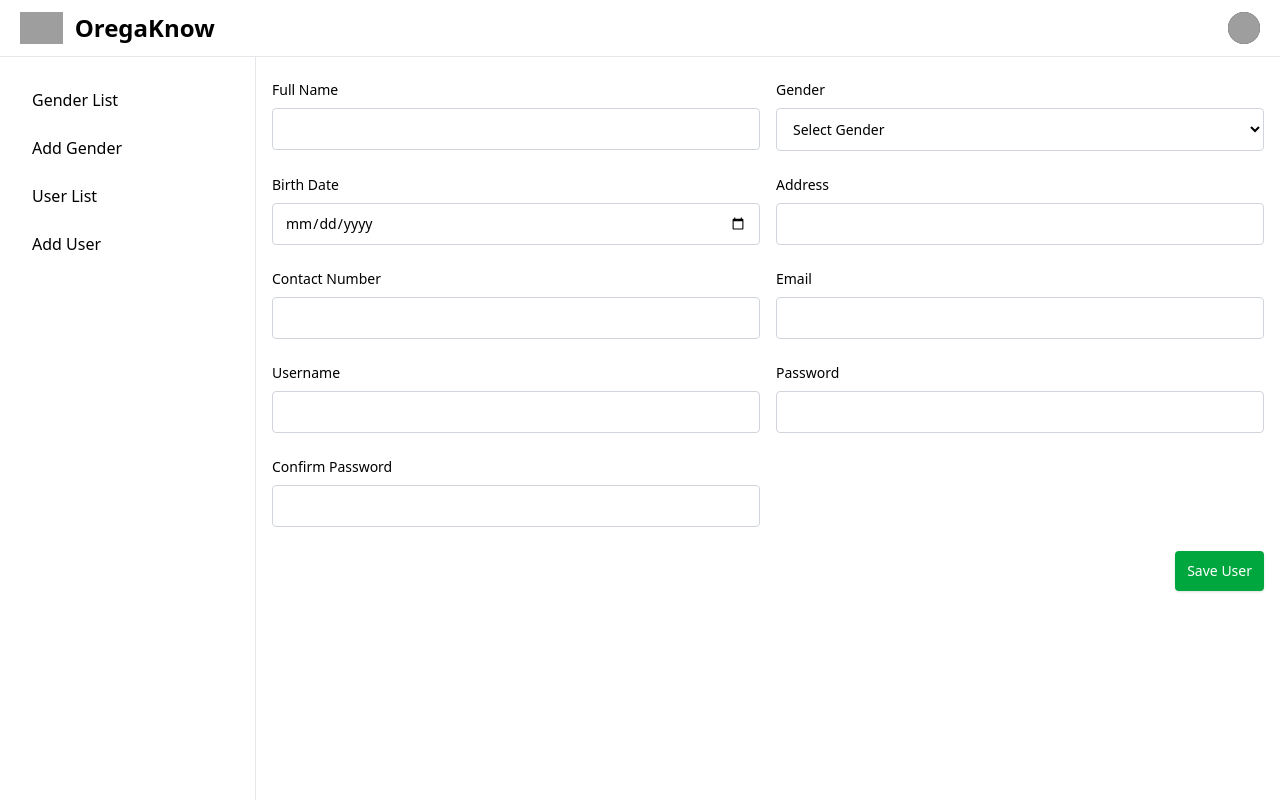
After one commit to BOGZS04/group1site, a Django app: page /user/add in a window 1280 px wide. The commit adds this page. Run offline with Django 4.2, Linux system fonts and the light colour scheme; data that the repository does not hold is empty; grey boxes are pictures that could not be loaded.

Commit message:
Added AddUser, and LoadUsers Features

```diff
--- a/crud/static/css/output.css
+++ b/crud/static/css/output.css
@@ -7,29 +7,22 @@
       "Segoe UI Emoji", "Segoe UI Symbol", "Noto Color Emoji";
     --font-mono: ui-monospace, SFMono-Regular, Menlo, Monaco, Consolas, "Liberation Mono",
       "Courier New", monospace;
+    --color-red-100: oklch(93.6% 0.032 17.717);
+    --color-red-500: oklch(63.7% 0.237 25.331);
     --color-red-600: oklch(57.7% 0.245 27.325);
     --color-red-700: oklch(50.5% 0.213 27.518);
     --color-green-100: oklch(96.2% 0.044 156.743);
-    --color-green-200: oklch(92.5% 0.084 155.995);
     --color-green-500: oklch(72.3% 0.219 149.579);
     --color-green-600: oklch(62.7% 0.194 149.214);
     --color-green-700: oklch(52.7% 0.154 150.069);
-    --color-green-800: oklch(44.8% 0.119 151.328);
     --color-cyan-950: oklch(30.2% 0.056 229.695);
-    --color-blue-100: oklch(93.2% 0.032 255.585);
-    --color-blue-300: oklch(80.9% 0.105 251.813);
-    --color-blue-500: oklch(62.3% 0.214 259.815);
     --color-blue-600: oklch(54.6% 0.245 262.881);
-    --color-blue-800: oklch(42.4% 0.199 265.638);
-    --color-blue-900: oklch(37.9% 0.146 265.522);
-    --color-gray-50: oklch(98.5% 0.002 247.839);
     --color-gray-100: oklch(96.7% 0.003 264.542);
     --color-gray-200: oklch(92.8% 0.006 264.531);
     --color-gray-300: oklch(87.2% 0.01 258.338);
     --color-gray-400: oklch(70.7% 0.022 261.325);
     --color-gray-500: oklch(55.1% 0.027 264.364);
     --color-gray-600: oklch(44.6% 0.03 256.802);
-    --color-gray-700: oklch(37.3% 0.034 259.733);
     --color-gray-800: oklch(27.8% 0.033 256.848);
     --color-gray-900: oklch(21% 0.034 264.665);
     --color-black: #000;
@@ -292,6 +285,9 @@
   .flex {
     display: flex;
   }
+  .grid {
+    display: grid;
+  }
   .hidden {
     display: none;
   }
@@ -365,6 +361,9 @@
   .list-none {
     list-style-type: none;
   }
+  .grid-cols-1 {
+    grid-template-columns: repeat(1, minmax(0, 1fr));
+  }
   .items-center {
     align-items: center;
   }
@@ -379,6 +378,9 @@
   }
   .justify-start {
     justify-content: flex-start;
+  }
+  .gap-4 {
+    gap: calc(var(--spacing) * 4);
   }
   .space-y-2 {
     :where(& > :not(:last-child)) {
@@ -461,6 +463,9 @@
   }
   .bg-green-600 {
     background-color: var(--color-green-600);
+  }
+  .bg-red-100 {
+    background-color: var(--color-red-100);
   }
   .bg-red-600 {
     background-color: var(--color-red-600);
@@ -555,6 +560,9 @@
   }
   .text-green-500 {
     color: var(--color-green-500);
+  }
+  .text-red-500 {
+    color: var(--color-red-500);
   }
   .text-white {
     color: var(--color-white);
@@ -663,6 +671,11 @@
     @media (width >= 40rem) {
       --tw-translate-x: calc(var(--spacing) * 0);
       translate: var(--tw-translate-x) var(--tw-translate-y);
+    }
+  }
+  .sm\:grid-cols-2 {
+    @media (width >= 40rem) {
+      grid-template-columns: repeat(2, minmax(0, 1fr));
     }
   }
   .sm\:text-2xl {
--- a/crud/static/js/auto_hide_message.js
+++ b/crud/static/js/auto_hide_message.js
@@ -1,6 +1,7 @@
-setTimeout(() => {
-    const successToastMessage = document.getElementById('toast-success')
-    if(successToastMessage) {
-        successToastMessage.style.display = 'none'
-    }
-}, 3000)
+//This script will automatically hide the toast message after 3 seconds
+  setTimeout(() => {
+    const toasts = document.querySelectorAll('[id^="toast-"]');
+    toasts.forEach(toast => {
+      toast.style.display = 'none';
+    });
+  }, 3000);
--- a/crud/templates/include/sidebar.html
+++ b/crud/templates/include/sidebar.html
@@ -67,12 +67,12 @@
             </a>
            </li>
            <li>
-            <a href="#" class="flex items-center p-2 text-black rounded-lg  hover:bg-gray-100 group">
+            <a href="/user/list" class="flex items-center p-2 text-black rounded-lg  hover:bg-gray-100 group">
                 <span class="ms-3">User List</span>
             </a>
            </li>
            <li>
-            <a href="#" class="flex items-center p-2 text-black rounded-lg  hover:bg-gray-100 group">
+            <a href="/user/add" class="flex items-center p-2 text-black rounded-lg  hover:bg-gray-100 group">
                 <span class="ms-3">Add User</span>
             </a>
            </li>
--- a/crud/templates/include/toastmessage.html
+++ b/crud/templates/include/toastmessage.html
@@ -1,16 +1,34 @@
 {% load static %}
 
-{% if  messages %}
+{% if messages %}
   {% for message in messages %}
-    <div id="toast-success" class="flex ml-64 mt-16 items-center w-full z-60 max-w-xs p-4 mb-4 text-gray-500 bg-white rounded-lg shadow-sm" role="alert">
-    <div class="inline-flex items-center justify-center shrink-0 w-8 h-8 text-green-500 bg-green-100 rounded-lg">
+    <div id="toast-{{ message.tags }}" class="flex ml-64 mt-16 items-center w-full z-60 max-w-xs p-4 mb-4 text-gray-500 bg-white rounded-lg shadow-sm" role="alert">
+      <div class="inline-flex items-center justify-center shrink-0 w-8 h-8
+                  {% if message.tags == 'success' %}
+                    text-green-500 bg-green-100
+                  {% elif message.tags == 'error' %}
+                    text-red-500 bg-red-100
+                  {% endif %}
+                  rounded-lg">
+
+        {% if message.tags == 'success' %}
+          <!-- Check Icon -->
           <svg class="w-5 h-5" aria-hidden="true" xmlns="http://www.w3.org/2000/svg" fill="currentColor" viewBox="0 0 20 20">
             <path d="M10 .5a9.5 9.5 0 1 0 9.5 9.5A9.51 9.51 0 0 0 10 .5Zm3.707 8.207-4 4a1 1 0 0 1-1.414 0l-2-2a1 1 0 0 1 1.414-1.414L9 10.586l3.293-3.293a1 1 0 0 1 1.414 1.414Z"/>
           </svg>
-        <span class="sr-only">Check icon</span>
+        {% elif message.tags == 'error' %}
+          <!-- X Icon -->
+          <svg class="w-5 h-5" aria-hidden="true" xmlns="http://www.w3.org/2000/svg" fill="currentColor" viewBox="0 0 20 20">
+            <path d="M10 0a10 10 0 1 0 10 10A10.01 10.01 0 0 0 10 0Zm4.3 13.3a1 1 0 0 1-1.4 1.4L10 11.4l-2.9 2.9a1 1 0 1 1-1.4-1.4L8.6 10 5.7 7.1a1 1 0 0 1 1.4-1.4L10 8.6l2.9-2.9a1 1 0 0 1 1.4 1.4L11.4 10Z"/>
+          </svg>
+        {% endif %}
+
+        <span class="sr-only">{{ message.tags|capfirst }} icon</span>
       </div>
+
       <div class="ms-3 text-sm font-normal">{{ message }}</div>
-    <button type="button" class="ms-auto -mx-1.5 -my-1.5 bg-white text-gray-400 hover:text-gray-900 rounded-lg focus:ring-2 focus:ring-gray-300 p-1.5 hover:bg-gray-100 inline-flex items-center justify-center h-8 w-8" data-dismiss-target="#toast-success" aria-label="Close">
+
+      <button type="button" class="ms-auto -mx-1.5 -my-1.5 bg-white text-gray-400 hover:text-gray-900 rounded-lg focus:ring-2 focus:ring-gray-300 p-1.5 hover:bg-gray-100 inline-flex items-center justify-center h-8 w-8" data-dismiss-target="#toast-{{ message.tags }}" aria-label="Close">
         <span class="sr-only">Close</span>
         <svg class="w-3 h-3" aria-hidden="true" xmlns="http://www.w3.org/2000/svg" fill="none" viewBox="0 0 14 14">
           <path stroke="currentColor" stroke-linecap="round" stroke-linejoin="round" stroke-width="2" d="m1 1 6 6m0 0 6 6M7 7l6-6M7 7l-6 6"/>
--- /dev/null
+++ b/crud/templates/user/AddUser.html
@@ -0,0 +1,98 @@
+{% extends "layout/base.html" %}
+
+{% block title %}Add User Page{% endblock %}
+
+{% block content %}
+{% include "include/sidebar.html" %}
+{% include "include/toastmessage.html" %}
+
+<div class="flex pt-16">
+
+  <main class="flex-1 p-4 sm:ml-64">
+    <form action="/user/add" method="post">
+      {% csrf_token %}
+      <!-- Start of Grid Layout -->
+      <div class="grid grid-cols-1 sm:grid-cols-2 gap-4">
+
+        <!-- Full Name -->
+        <div class="mx-auto w-full mb-2">
+          <label for="full_name" class="block text-sm font-medium mb-2">Full Name</label>
+          <input type="text" id="full_name" name="full_name"
+            class="bg-white px-3 py-2.5 border border-gray-300 text-black block text-sm font-medium rounded-sm w-full focus:outline-none focus:ring-blue-600 focus:border-blue-600" required />
+        </div>
+
+        <!-- Gender -->
+        <div class="mx-auto w-full mb-2">
+          <label for="gender" class="block text-sm font-medium mb-2">Gender</label>
+          <select id="gender" name="gender"
+            class="bg-white px-3 py-2.5 border border-gray-300 text-black block text-sm font-medium rounded-sm w-full focus:outline-none focus:ring-blue-600 focus:border-blue-600" required>
+            <option value="">Select Gender</option>
+            {% for gender in genders %}
+              <option value="{{ gender.gender_id }}">{{ gender.gender }}</option>
+            {% endfor %}
+          </select>
+        </div>
+
+        <!-- Birth Date -->
+        <div class="mx-auto w-full mb-2">
+          <label for="birth_date" class="block text-sm font-medium mb-2">Birth Date</label>
+          <input type="date" id="birth_date" name="birth_date"
+            class="bg-white px-3 py-2.5 border border-gray-300 text-black block text-sm font-medium rounded-sm w-full focus:outline-none focus:ring-blue-600 focus:border-blue-600" required />
+        </div>
+
+        <!-- Address -->
+        <div class="mx-auto w-full mb-2">
+          <label for="address" class="block text-sm font-medium mb-2">Address</label>
+          <input type="text" id="address" name="address"
+            class="bg-white px-3 py-2.5 border border-gray-300 text-black block text-sm font-medium rounded-sm w-full focus:outline-none focus:ring-blue-600 focus:border-blue-600" required />
+        </div>
+
+        <!-- Contact Number -->
+        <div class="mx-auto w-full mb-2">
+          <label for="contact_number" class="block text-sm font-medium mb-2">Contact Number</label>
+          <input type="text" id="contact_number" name="contact_number"
+            class="bg-white px-3 py-2.5 border border-gray-300 text-black block text-sm font-medium rounded-sm w-full focus:outline-none focus:ring-blue-600 focus:border-blue-600" required />
+        </div>
+
+        <!-- Email -->
+        <div class="mx-auto w-full mb-2">
+          <label for="email" class="block text-sm font-medium mb-2">Email</label>
+          <input type="email" id="email" name="email"
+            class="bg-white px-3 py-2.5 border border-gray-300 text-black block text-sm font-medium rounded-sm w-full focus:outline-none focus:ring-blue-600 focus:border-blue-600" required />
+        </div>
+
+        <!-- Username -->
+        <div class="mx-auto w-full mb-2">
+          <label for="username" class="block text-sm font-medium mb-2">Username</label>
+          <input type="text" id="username" name="username"
+            class="bg-white px-3 py-2.5 border border-gray-300 text-black block text-sm font-medium rounded-sm w-full focus:outline-none focus:ring-blue-600 focus:border-blue-600" required />
+        </div>
+
+        <!-- Password -->
+        <div class="mx-auto w-full mb-2">
+          <label for="password" class="block text-sm font-medium mb-2">Password</label>
+          <input type="password" id="password" name="password"
+            class="bg-white px-3 py-2.5 border border-gray-300 text-black block text-sm font-medium rounded-sm w-full focus:outline-none focus:ring-blue-600 focus:border-blue-600" required />
+        </div>
+
+        <!-- Confirm Password -->
+        <div class="mx-auto w-full mb-2">
+          <label for="confirm_password" class="block text-sm font-medium mb-2">Confirm Password</label>
+          <input type="password" id="confirm_password" name="confirm_password"
+            class="bg-white px-3 py-2.5 border border-gray-300 text-black block text-sm font-medium rounded-sm w-full focus:outline-none focus:ring-blue-600 focus:border-blue-600" required />
+        </div>
+
+      </div> <!-- End of Grid Layout -->
+
+      <!-- Submit Button -->
+      <div class="mx-auto w-full flex justify-end mt-4">
+        <button type="submit"
+          class="bg-green-600 hover:bg-green-700 text-sm font-medium text-white px-3 py-2.5 rounded-sm shadow-sm cursor-pointer">
+          Save User
+        </button>
+      </div>
+    </form>
+  </main>
+</div>
+
+{% endblock %}
--- a/crud/urls.py
+++ b/crud/urls.py
@@ -5,5 +5,7 @@ urlpatterns = [
     path('gender/list', views.gender_list),
     path('gender/add', views.add_gender),
     path('gender/edit/<int:genderId>', views.edit_gender),
-    path('gender/delete/<int:genderId>', views.delete_gender)
+    path('gender/delete/<int:genderId>', views.delete_gender),
+    path('user/list', views.user_list),
+    path('user/add', views.add_user)
 ]
--- a/crud/views.py
+++ b/crud/views.py
@@ -1,7 +1,9 @@
 from django.shortcuts import render, redirect
 from django.http import HttpResponse
 from django.contrib import messages
-from .models import Genders
+from .models import Genders, Users
+from django.contrib.auth.hashers import make_password
+
 
 # Create your views here.
 
@@ -78,3 +80,57 @@ def delete_gender(request, genderId):
         return render(request, 'gender/DeleteGender.html', data)
     except Exception as e:
         return HttpResponse(f'Error Occurred During Delete Gender: {e}')
+
+def user_list(request):
+   try:
+     userObj = Users.objects.select_related('gender')
+
+     data = {
+        'users': userObj
+     }
+
+     return render(request, 'user/UsersList.html', data)
+   except Exception as e:
+      return HttpResponse(f'Error Occurred During Loading User List: {e}')
+
+def add_user(request):
+   try:
+      if request.method == 'POST':
+        full_name = request.POST.get('full_name')
+        gender = request.POST.get('gender')
+        birth_date = request.POST.get('birth_date')
+        address = request.POST.get('address')
+        contact_number = request.POST.get('contact_number')
+        email = request.POST.get('email')
+        username = request.POST.get('username')
+        password = request.POST.get('password')
+        confirmPassword = request.POST.get('confirm_password')
+
+        if password != confirmPassword:
+           messages.error(request, 'Password and Confirm Password do not match')
+           return redirect('/user/add')
+
+        Users.objects.create(
+           full_name=full_name,
+           gender=Genders.objects.get(pk=gender),
+           birth_date=birth_date,
+           address=address,
+           contact_number=contact_number,
+           email=email,
+           username=username,
+           password=make_password(password)
+        ).save()
+
+        messages.success(request, 'User Added Successfully!')
+        return redirect('/user/add')
+
+      else:
+        genderObj = Genders.objects.all()
+
+      data = {
+         'genders': genderObj
+      }
+
+      return render(request, 'user/AddUser.html', data)
+   except Exception as e:
+      return HttpResponse(f'Error Occurred During Add User: {e}')
```
Also changed, not shown: crud/templates/user/UsersList.html (added, +47 -0 lines). Lines whose indentation alone changed are shown as unchanged.
